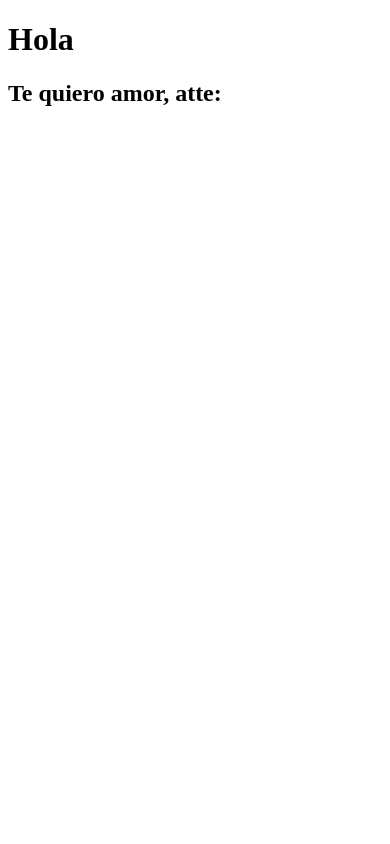
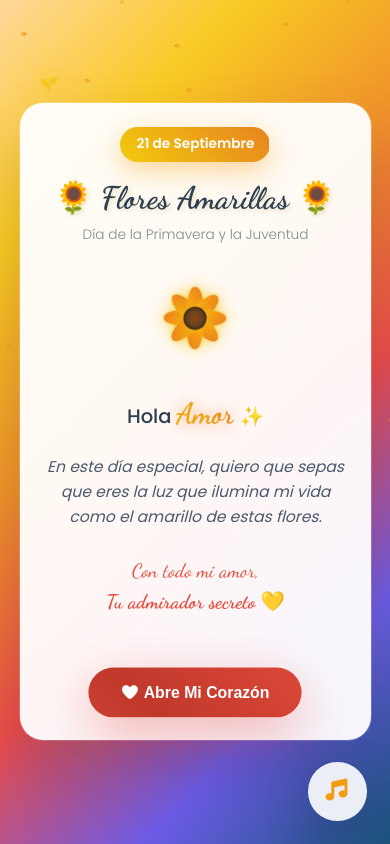
Before and after one commit to wtaype/aver, a website built with Vite: page index.html in a window 390 px wide. Built offline with nearby package versions, Linux system fonts and the light colour scheme.

Commit message:
Actualizacion Principal

```diff
--- a/index.html
+++ b/index.html
@@ -4,13 +4,72 @@
   <meta charset="UTF-8" />
   <meta name="viewport" content="width=device-width, initial-scale=1.0" />
   <meta name="theme-color" content="#f8cd04">
-  <title>Cafetería Hawka - Desayunos</title>
+  <title>Flores Amarillas - 21 de Septiembre</title>
   <link rel="icon" href="/logo.png" />
   <link rel="stylesheet" href="./style.css" />
   <script type="module" src="./main.js" defer></script>
 </head>
 <body>
-    <h1>Hola <span class="para">Amor</span></h1>
-    <h2>Te quiero amor, atte: <span class="de">yo</span></h2>
+  <div class="container">
+    <!-- Flores flotantes animadas -->
+    <div class="floating-flowers">
+      <i class="fas fa-seedling flower" style="--delay: 0s"></i>
+      <i class="fas fa-leaf flower" style="--delay: 0.5s"></i>
+      <i class="fab fa-pagelines flower" style="--delay: 1s"></i>
+      <i class="fas fa-seedling flower" style="--delay: 1.5s"></i>
+      <i class="fas fa-leaf flower" style="--delay: 2s"></i>
+    </div>
+
+    <!-- Contenido principal -->
+    <div class="card">
+      <div class="header">
+        <div class="date">21 de Septiembre</div>
+        <h1>🌻 Flores Amarillas 🌻</h1>
+        <div class="subtitle">Día de la Primavera y la Juventud</div>
+      </div>
+
+      <div class="flower-animation">
+        <div class="sunflower">
+          <div class="center"></div>
+          <div class="petal"></div>
+          <div class="petal"></div>
+          <div class="petal"></div>
+          <div class="petal"></div>
+          <div class="petal"></div>
+          <div class="petal"></div>
+          <div class="petal"></div>
+          <div class="petal"></div>
+        </div>
+      </div>
+
+      <div class="message">
+        <p class="main-text">
+          Hola <span class="para highlight">Amor</span> ✨
+        </p>
+        <p class="love-text">
+          En este día especial, quiero que sepas que eres la luz que ilumina mi vida como el amarillo de estas flores.
+        </p>
+        <div class="signature">
+          Con todo mi amor,<br>
+          <span class="de signature-name">Tu admirador secreto</span> 💛
+        </div>
+      </div>
+
+      <button class="heart-btn" onclick="createHearts()">
+        <i class="fas fa-heart"></i> Abre Mi Corazón
+      </button>
+    </div>
+
+    <!-- Música de fondo -->
+    <div class="music-control">
+      <button onclick="toggleMusic()">
+        <i class="fas fa-music"></i>
+      </button>
+    </div>
+  </div>
+
+  <audio id="bgMusic" loop>
+    <source src="https://raw.githubusercontent.com/geluksee/nice/main/FloresAmarillas.mp3" type="audio/mpeg">
+  </audio>
 </body>
 </html>
--- a/main.js
+++ b/main.js
@@ -1,6 +1,85 @@
 import $ from 'jquery';
 import '@fortawesome/fontawesome-free/css/all.min.css';
 
+$(() => {
   const params = new URLSearchParams(location.search);
-  $('.para').text(params.get('para'));
-  $('.de').text(params.get('de'));
+  $('.para').text(params.get('para') || 'Amor');
+  $('.de').text(params.get('de') || 'Tu admirador secreto');
+
+  // Crear pétalos flotantes
+  createFloatingPetals();
+
+  // Más flores flotantes
+  addMoreFloatingFlowers();
+
+  setTimeout(() => {
+    $('.card').addClass('animate-in');
+  }, 500);
+});
+
+// Pétalos cayendo
+function createFloatingPetals() {
+  const container = $('<div class="floating-petals"></div>');
+  $('body').prepend(container);
+
+  setInterval(() => {
+    const petal = $('<div class="petal-fall"></div>');
+    petal.css({
+      left: Math.random() * 100 + 'vw',
+      animationDuration: (Math.random() * 3 + 4) + 's',
+      animationDelay: Math.random() * 2 + 's',
+      opacity: Math.random() * 0.7 + 0.3
+    });
+    container.append(petal);
+
+    setTimeout(() => petal.remove(), 7000);
+  }, 300);
+}
+
+// Más flores flotantes
+function addMoreFloatingFlowers() {
+  const extraFlowers = [
+    '<i class="fas fa-leaf flower" style="--delay: 2.5s"></i>',
+    '<i class="fab fa-envira flower" style="--delay: 3s"></i>'
+  ];
+
+  extraFlowers.forEach(flower => {
+    $('.floating-flowers').append(flower);
+  });
+}
+
+// Función mejorada para crear corazones
+window.createHearts = function() {
+  for (let i = 0; i < 20; i++) {
+    setTimeout(() => {
+      const heart = $('<i class="fas fa-heart heart"></i>');
+      const colors = ['#e74c3c', '#f39c12', '#f1c40f', '#e91e63'];
+      heart.css({
+        left: Math.random() * 100 + 'vw',
+        top: '100vh',
+        color: colors[Math.floor(Math.random() * colors.length)],
+        fontSize: (Math.random() * 4 + 3) + 'vw'
+      });
+      $('body').append(heart);
+
+      setTimeout(() => heart.remove(), 4000);
+    }, i * 150);
+  }
+}
+
+// Control de música mejorado
+let musicPlaying = false;
+window.toggleMusic = function() {
+  const audio = document.getElementById('bgMusic');
+  const button = $('.music-control button i');
+
+  if (musicPlaying) {
+    audio.pause();
+    button.removeClass('fa-pause').addClass('fa-music');
+    musicPlaying = false;
+  } else {
+    audio.play();
+    button.removeClass('fa-music').addClass('fa-pause');
+    musicPlaying = true;
+  }
+}
--- /dev/null
+++ b/style.css
@@ -0,0 +1,391 @@
+@import url('https://fonts.googleapis.com/css2?family=Dancing+Script:wght@400;600;700&family=Poppins:wght@300;400;500;600&display=swap');
+
+* {
+  margin: 0;
+  padding: 0;
+  box-sizing: border-box;
+}
+
+body {
+  min-height: 100vh;
+  background: linear-gradient(135deg,
+    #ffd89b 0%,
+    #f9ca24 20%,
+    #f0932b 40%,
+    #eb4d4b 60%,
+    #6c5ce7 80%,
+    #19547b 100%);
+  background-attachment: fixed;
+  font-family: 'Poppins', sans-serif;
+  overflow-x: hidden;
+  position: relative;
+}
+
+/* Pétalos flotantes */
+.floating-petals {
+  position: fixed;
+  top: 0;
+  left: 0;
+  width: 100vw;
+  height: 100vh;
+  pointer-events: none;
+  z-index: 1;
+  overflow: hidden;
+}
+
+.petal-fall {
+  position: absolute;
+  width: 1vw;
+  height: 1vw;
+  background: radial-gradient(ellipse, #f1c40f, #e67e22);
+  border-radius: 50% 0 50% 0;
+  animation: fall linear infinite;
+  opacity: 0.8;
+}
+
+@keyframes fall {
+  0% {
+    transform: translateY(-10vh) rotate(0deg);
+    opacity: 1;
+  }
+  100% {
+    transform: translateY(110vh) rotate(360deg);
+    opacity: 0;
+  }
+}
+
+.container {
+  min-height: 100vh;
+  display: flex;
+  align-items: center;
+  justify-content: center;
+  padding: 4vw;
+  position: relative;
+}
+
+/* Flores flotantes mejoradas */
+.floating-flowers {
+  position: fixed;
+  top: 0;
+  left: 0;
+  width: 100vw;
+  height: 100vh;
+  pointer-events: none;
+  z-index: 1;
+}
+
+.flower {
+  position: absolute;
+  font-size: 4vw;
+  color: #f1c40f;
+  animation: float 6s ease-in-out infinite;
+  animation-delay: var(--delay);
+  opacity: 0.8;
+  text-shadow: 0 0 20px rgba(241, 196, 15, 0.6);
+  filter: drop-shadow(0 0 10px rgba(241, 196, 15, 0.8));
+}
+
+.flower:nth-child(1) { top: 10vh; left: 10vw; }
+.flower:nth-child(2) { top: 20vh; right: 15vw; }
+.flower:nth-child(3) { top: 60vh; left: 5vw; }
+.flower:nth-child(4) { bottom: 20vh; right: 10vw; }
+.flower:nth-child(5) { bottom: 10vh; left: 20vw; }
+.flower:nth-child(6) { top: 40vh; right: 30vw; }
+.flower:nth-child(7) { top: 70vh; right: 40vw; }
+
+@keyframes float {
+  0%, 100% {
+    transform: translateY(0) rotate(0deg) scale(1);
+    filter: drop-shadow(0 0 10px rgba(241, 196, 15, 0.8));
+  }
+  50% {
+    transform: translateY(-3vh) rotate(10deg) scale(1.1);
+    filter: drop-shadow(0 0 20px rgba(241, 196, 15, 1));
+  }
+}
+
+/* Tarjeta principal responsive */
+.card {
+  background: rgba(255, 255, 255, 0.95);
+  backdrop-filter: blur(20px);
+  border-radius: 6vw;
+  padding: 6vw;
+  max-width: 90vw;
+  width: 100%;
+  text-align: center;
+  box-shadow:
+    0 4vh 8vh rgba(0,0,0,0.15),
+    0 0 0 1px rgba(255,255,255,0.2),
+    inset 0 1px 0 rgba(255,255,255,0.5);
+  position: relative;
+  z-index: 2;
+  animation: slideUp 1s ease-out;
+}
+
+@keyframes slideUp {
+  from {
+    opacity: 0;
+    transform: translateY(10vh) scale(0.9);
+  }
+  to {
+    opacity: 1;
+    transform: translateY(0) scale(1);
+  }
+}
+
+.header {
+  margin-bottom: 4vh;
+}
+
+.date {
+  background: linear-gradient(45deg, #f39c12, #f1c40f, #e67e22);
+  background-size: 200% 200%;
+  color: white;
+  padding: 2vw 4vw;
+  border-radius: 5vw;
+  font-size: 3.5vw;
+  font-weight: 600;
+  display: inline-block;
+  margin-bottom: 2vh;
+  box-shadow: 0 1vh 3vh rgba(243, 156, 18, 0.4);
+  animation: shimmer 2s ease-in-out infinite;
+}
+
+@keyframes shimmer {
+  0% { background-position: 0% 50%; }
+  50% { background-position: 100% 50%; }
+  100% { background-position: 0% 50%; }
+}
+
+h1 {
+  font-family: 'Dancing Script', cursive;
+  font-size: 8vw;
+  color: #2c3e50;
+  margin-bottom: 1vh;
+  text-shadow: 0.5vw 0.5vw 1vw rgba(0,0,0,0.1);
+  animation: titleGlow 3s ease-in-out infinite alternate;
+}
+
+@keyframes titleGlow {
+  from { text-shadow: 0.5vw 0.5vw 1vw rgba(0,0,0,0.1); }
+  to { text-shadow: 0.5vw 0.5vw 2vw rgba(241, 196, 15, 0.5); }
+}
+
+.subtitle {
+  color: #7f8c8d;
+  font-size: 3.5vw;
+  font-weight: 300;
+}
+
+/* Girasol mejorado */
+.flower-animation {
+  margin: 4vh 0;
+  display: flex;
+  justify-content: center;
+  position: relative;
+}
+
+.sunflower {
+  position: relative;
+  width: 20vw;
+  height: 20vw;
+  animation: rotate 8s linear infinite;
+  filter: drop-shadow(0 0 2vw rgba(241, 196, 15, 0.6));
+}
+
+.center {
+  position: absolute;
+  top: 50%;
+  left: 50%;
+  width: 6vw;
+  height: 6vw;
+  background: radial-gradient(circle, #8b4513, #654321, #2c1810);
+  border-radius: 50%;
+  transform: translate(-50%, -50%);
+  z-index: 2;
+  box-shadow: inset 0 0 1vw rgba(0,0,0,0.5);
+}
+
+.petal {
+  position: absolute;
+  width: 4vw;
+  height: 8vw;
+  background: linear-gradient(45deg, #f1c40f, #f39c12, #e67e22);
+  border-radius: 50% 50% 50% 50% / 60% 60% 40% 40%;
+  top: 50%;
+  left: 50%;
+  transform-origin: center bottom;
+  box-shadow: 0 0 1vw rgba(241, 196, 15, 0.6);
+}
+
+.petal:nth-child(2) { transform: translate(-50%, -100%) rotate(45deg); }
+.petal:nth-child(3) { transform: translate(-50%, -100%) rotate(90deg); }
+.petal:nth-child(4) { transform: translate(-50%, -100%) rotate(135deg); }
+.petal:nth-child(5) { transform: translate(-50%, -100%) rotate(180deg); }
+.petal:nth-child(6) { transform: translate(-50%, -100%) rotate(225deg); }
+.petal:nth-child(7) { transform: translate(-50%, -100%) rotate(270deg); }
+.petal:nth-child(8) { transform: translate(-50%, -100%) rotate(315deg); }
+.petal:nth-child(9) { transform: translate(-50%, -100%) rotate(360deg); }
+
+@keyframes rotate {
+  from { transform: rotate(0deg); }
+  to { transform: rotate(360deg); }
+}
+
+/* Mensaje con más amor */
+.message {
+  margin: 4vh 0;
+  line-height: 1.6;
+}
+
+.main-text {
+  font-size: 5vw;
+  color: #2c3e50;
+  margin-bottom: 2vh;
+  font-weight: 500;
+}
+
+.highlight {
+  background: linear-gradient(45deg, #f1c40f, #f39c12, #e74c3c);
+  background-size: 200% 200%;
+  -webkit-background-clip: text;
+  background-clip: text;
+  -webkit-text-fill-color: transparent;
+  font-weight: 700;
+  font-family: 'Dancing Script', cursive;
+  font-size: 1.5em;
+  animation: loveGlow 2s ease-in-out infinite alternate;
+}
+
+@keyframes loveGlow {
+  from {
+    filter: drop-shadow(0 0 1vw rgba(241, 196, 15, 0.5));
+    background-position: 0% 50%;
+  }
+  to {
+    filter: drop-shadow(0 0 3vw rgba(231, 76, 60, 0.8));
+    background-position: 100% 50%;
+  }
+}
+
+.love-text {
+  color: #34495e;
+  font-size: 4vw;
+  margin-bottom: 3vh;
+  font-style: italic;
+  animation: fadeInOut 4s ease-in-out infinite;
+}
+
+@keyframes fadeInOut {
+  0%, 100% { opacity: 0.8; }
+  50% { opacity: 1; }
+}
+
+.signature {
+  font-family: 'Dancing Script', cursive;
+  font-size: 5vw;
+  color: #e74c3c;
+}
+
+.signature-name {
+  color: #e74c3c;
+  font-weight: 700;
+  animation: heartbeat 2s ease-in-out infinite;
+}
+
+@keyframes heartbeat {
+  0%, 50%, 100% { transform: scale(1); }
+  25%, 75% { transform: scale(1.05); }
+}
+
+/* Botón corazón mejorado */
+.heart-btn {
+  background: linear-gradient(45deg, #e74c3c, #c0392b, #e74c3c);
+  background-size: 200% 200%;
+  color: white;
+  border: none;
+  padding: 4vw 8vw;
+  border-radius: 12vw;
+  font-size: 4vw;
+  font-weight: 600;
+  cursor: pointer;
+  transition: all 0.3s ease;
+  box-shadow: 0 2vh 6vh rgba(231, 76, 60, 0.4);
+  margin-top: 2vh;
+  animation: buttonPulse 3s ease-in-out infinite;
+}
+
+@keyframes buttonPulse {
+  0%, 100% {
+    transform: scale(1);
+    background-position: 0% 50%;
+  }
+  50% {
+    transform: scale(1.02);
+    background-position: 100% 50%;
+  }
+}
+
+.heart-btn:hover {
+  transform: translateY(-1vh) scale(1.05);
+  box-shadow: 0 3vh 8vh rgba(231, 76, 60, 0.6);
+}
+
+/* Control de música mejorado */
+.music-control {
+  position: fixed;
+  bottom: 6vw;
+  right: 6vw;
+  z-index: 3;
+}
+
+.music-control button {
+  background: rgba(255, 255, 255, 0.9);
+  border: none;
+  width: 15vw;
+  height: 15vw;
+  border-radius: 50%;
+  font-size: 6vw;
+  color: #f39c12;
+  cursor: pointer;
+  box-shadow: 0 2vh 6vh rgba(0,0,0,0.2);
+  transition: all 0.3s ease;
+  animation: musicBounce 2s ease-in-out infinite;
+}
+
+@keyframes musicBounce {
+  0%, 50%, 100% { transform: scale(1) rotate(0deg); }
+  25% { transform: scale(1.1) rotate(-5deg); }
+  75% { transform: scale(1.1) rotate(5deg); }
+}
+
+.music-control button:hover {
+  transform: scale(1.2);
+  background: rgba(255, 255, 255, 1);
+}
+
+/* Corazones más románticos */
+.heart {
+  position: fixed;
+  color: #e74c3c;
+  font-size: 6vw;
+  pointer-events: none;
+  animation: heartFly 4s linear forwards;
+  z-index: 1000;
+  text-shadow: 0 0 2vw rgba(231, 76, 60, 0.8);
+}
+
+@keyframes heartFly {
+  0% {
+    opacity: 1;
+    transform: translateY(0) rotate(0deg) scale(1);
+  }
+  50% {
+    opacity: 1;
+    transform: translateY(-30vh) rotate(180deg) scale(1.2);
+  }
+  100% {
+    opacity: 0;
+    transform: translateY(-50vh) rotate(360deg) scale(0.5);
+  }
+}
```
